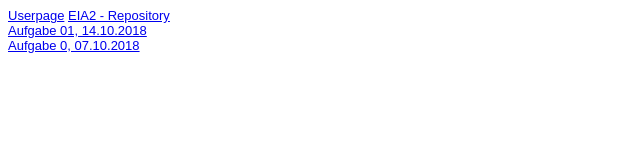
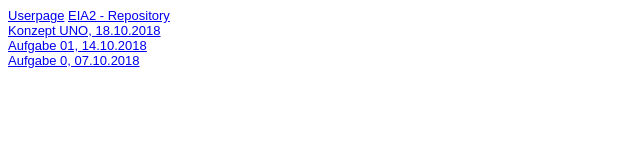
Before and after one commit to Ljubaska/Ljubaska.github.io, a plain HTML site: page steckbrief/steckbrief.htm in a window 1280 px wide. Shown: the whole page, without its empty margins (0-640 px from the left). Drawn offline with Linux system fonts and the light colour scheme.

Commit message:
steckbrief

```diff
--- a/steckbrief/steckbrief.htm
+++ b/steckbrief/steckbrief.htm
@@ -15,6 +15,7 @@ body {
 	<a href="https://ljubaska.github.io/userpage.html" target="_blank">Userpage</a>
 	<a href="https://github.com/Ljubaska/EIA2" target="_blank">EIA2 - Repository</a>
 	<br>
+	<a href="https://ljubaska.github.io/EIA2/Konzept_UNO.jpg" target="_blank">Konzept UNO, 18.10.2018 </a><br>
 	<a href="https://ljubaska.github.io/EIA2/Aufgabe01.pdf" target="_blank">Aufgabe 01, 14.10.2018</a><br>
 	<a href="https://ljubaska.github.io/EIA2/Aufgabe 0.html" target="_blank">Aufgabe 0, 07.10.2018</a>
 </body>
```
